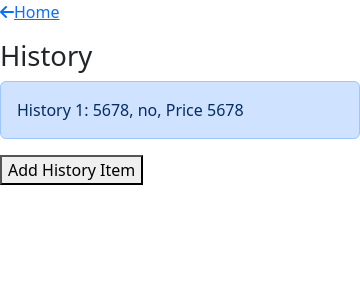
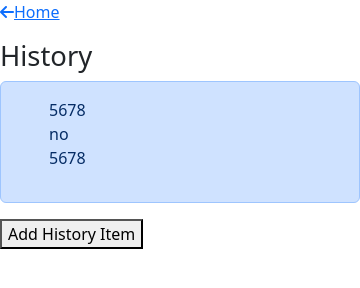
Before and after one commit to michael-carvajal/hybrid_order, an Electron app: page dist/history.html in a window 360 px wide. Both pictures are taken after a click on the button "Add History Item". Drawn offline with nearby package versions, Linux system fonts and the light colour scheme.

Commit message:
style history page

```diff
--- a/dist/history.css
+++ b/dist/history.css
@@ -0,0 +1,4 @@
+#main-container {
+    max-width: 25rem;
+    margin: 0 auto;
+}
--- a/dist/history.html
+++ b/dist/history.html
@@ -16,7 +16,7 @@
       integrity="sha384-T3c6CoIi6uLrA9TneNEoa7RxnatzjcDSCmG1MXxSR1GAsXEV/Dwwykc2MPK8M2HN"
       crossorigin="anonymous"
     />
-
+    <link rel="stylesheet" href="history.css" />
     <title>Session History</title>
   </head>
   <body>
@@ -26,8 +26,10 @@
       >
     </p>
 
-    <h1>History</h1>
-    <div id="history-container"></div>
+    <div id="main-container">
+      <h1>History</h1>
+      <div id="history-container"></div>
+    </div>
     <button id="add-history-btn">Add History Item</button>
 
     <script src="./history.js"></script>
--- a/dist/history.js
+++ b/dist/history.js
@@ -12,16 +12,27 @@ window.addEventListener("load", (event) => {
     }
     createHistoryDivs(historyState.history, historyContainer);
 
-    document.getElementById("add-history-btn").addEventListener("click", addHistoryItem);
+    document
+      .getElementById("add-history-btn")
+      .addEventListener("click", addHistoryItem);
   });
 
   const createHistoryDivs = (historyArray, historyContainer) => {
-    historyContainer.innerHTML = '';
-    historyArray.forEach((historyItem, index) => {
+    historyContainer.innerHTML = "";
+    historyArray.reverse().forEach((historyItem) => {
       const historyDiv = document.createElement("div");
-      historyDiv.classList.add("alert")
-      historyDiv.classList.add("alert-primary")
-      historyDiv.innerText = `History ${index + 1}: ${historyItem.eta}, ${historyItem.confirm}, Price ${historyItem.price}`;
+      historyDiv.classList.add("alert", "alert-primary");
+
+      const confirmList = document.createElement("ul");
+      confirmList.style.listStyle = 'none'
+      Object.values(historyItem).forEach((attr) => {
+        console.log(attr);
+        const li = document.createElement("li");
+        li.innerText = attr;
+        confirmList.appendChild(li);
+      });
+
+      historyDiv.appendChild(confirmList);
       historyContainer.appendChild(historyDiv);
     });
   };
```
